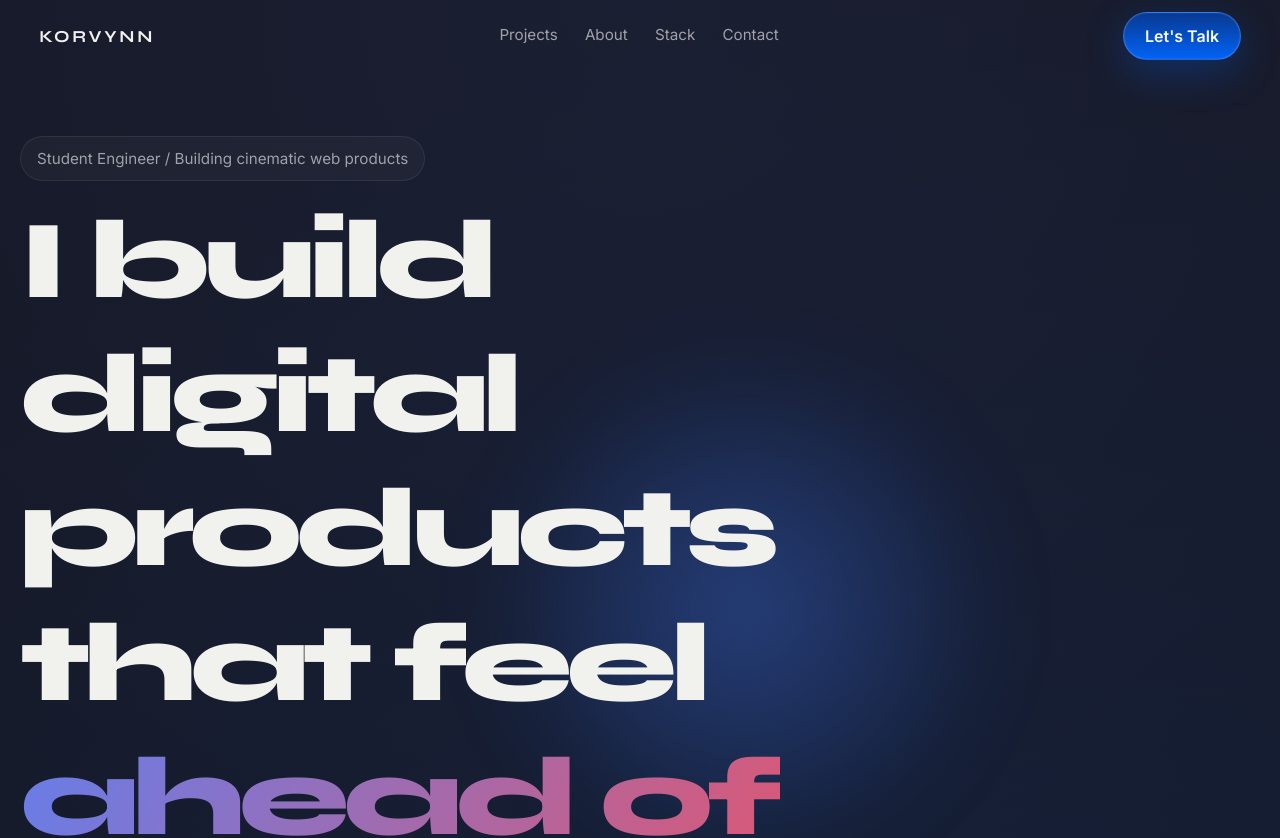
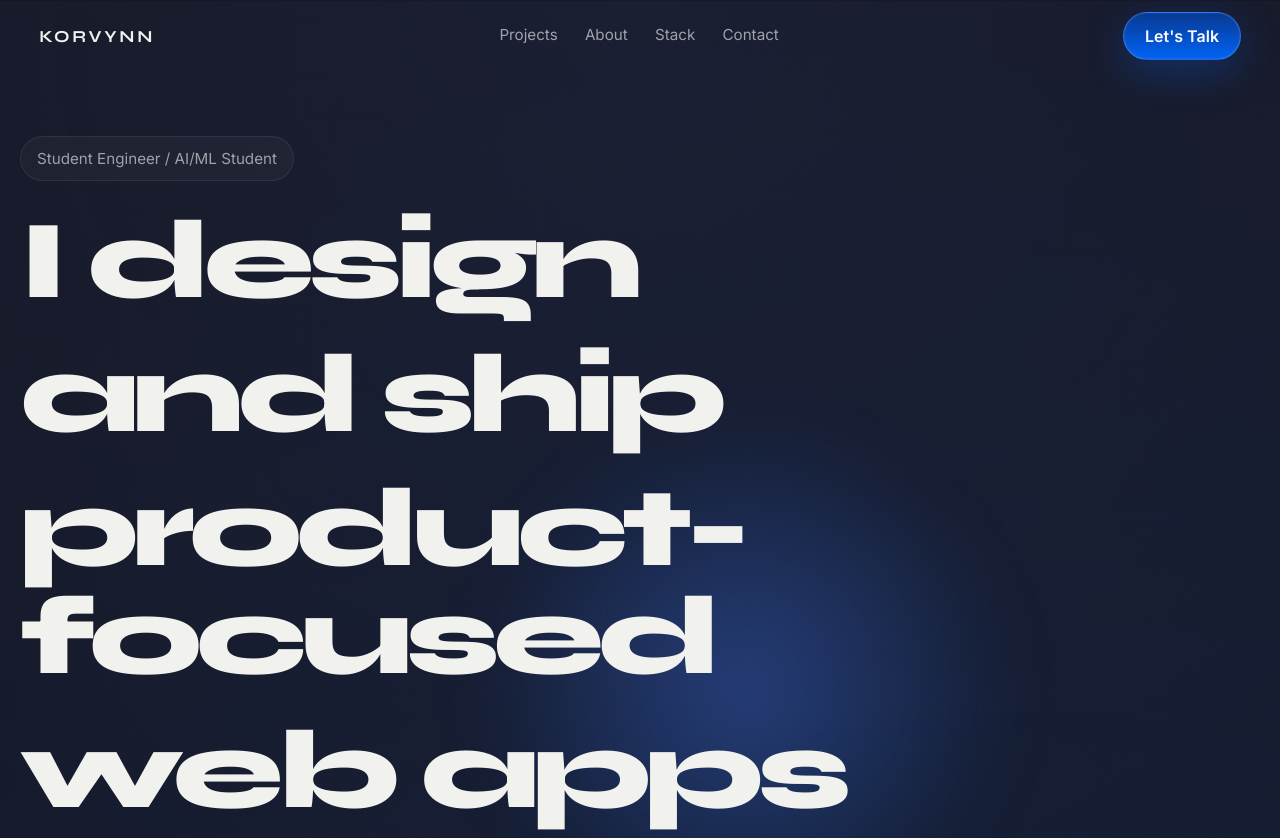
Before and after one commit to iamkorvynn/korvyn.io, a Next.js app: page / in a window 1280 px wide. Shown: the top 838 px of the page. Built offline with nearby package versions, Linux system fonts and the light colour scheme.

Commit message:
Update portfolio hero and rename Pure Plan to Life Planner

```diff
--- a/components/portfolio-page.tsx
+++ b/components/portfolio-page.tsx
@@ -67,7 +67,7 @@ const bentoCards: ProjectCard[] = [
     className: "bento-quote",
   },
   {
-    title: "Pure Plan",
+    title: "Life Planner",
     eyebrow: "Productivity system",
     description:
       "A planner interface focused on clarity, structured action, and quiet motivation instead of clutter.",
@@ -136,7 +136,7 @@ const railPanels = [
     href: "#synq-story",
   },
   {
-    title: "Pure Plan",
+    title: "Life Planner",
     description:
       "A planner dashboard that favors mental clarity, strong information hierarchy, and a calm daily workflow.",
     tags: ["Dashboard", "Planning", "Systems"],
@@ -301,14 +301,27 @@ export function PortfolioPage() {
         <div className="hero-glow" aria-hidden="true" />
         <div className="section-frame hero-frame">
           <Reveal className="eyebrow-pill" delay={80}>
-            Student Engineer / Building cinematic web products
+            Student Engineer / AI/ML Student
           </Reveal>
           <div className="hero-copy">
             <h1
               className="hero-title"
-              aria-label="I build digital products that feel ahead of their time."
+              aria-label="I design and ship product-focused web apps that feel fast, intentional, and built for real users."
             >
-              {["I", "build", "digital", "products", "that", "feel"].map(
+              {[
+                "I",
+                "design",
+                "and",
+                "ship",
+                "product-focused",
+                "web",
+                "apps",
+                "that",
+                "feel",
+                "fast,",
+                "intentional,",
+                "and",
+              ].map(
                 (word, index) => (
                   <span
                     key={word}
@@ -319,7 +332,7 @@ export function PortfolioPage() {
                   </span>
                 ),
               )}
-              <span className="hero-gradient">ahead of their time.</span>
+              <span className="hero-gradient">built for real users.</span>
             </h1>
             <Reveal as="p" className="hero-subtext" delay={280}>
               From secure messaging to immersive interfaces, I design and ship
```
